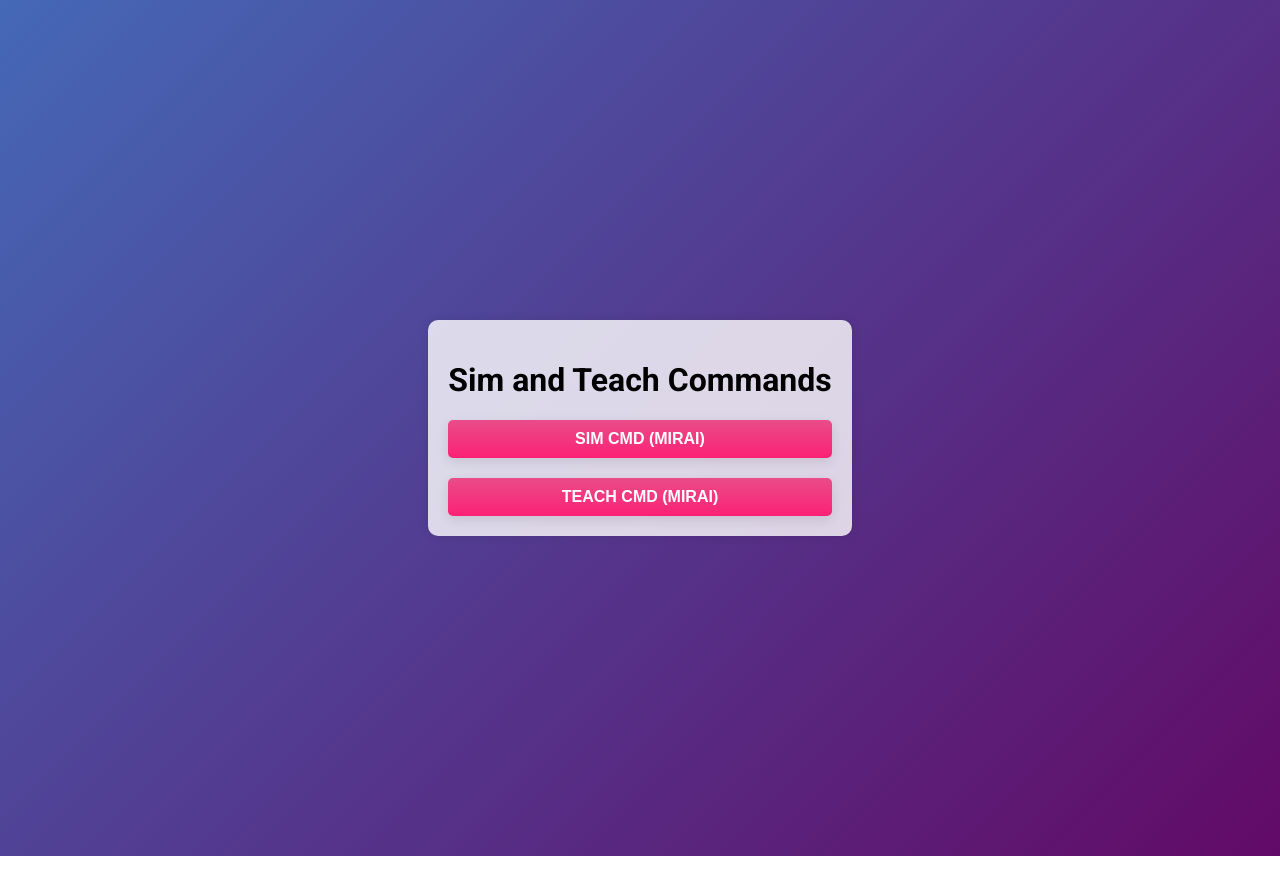
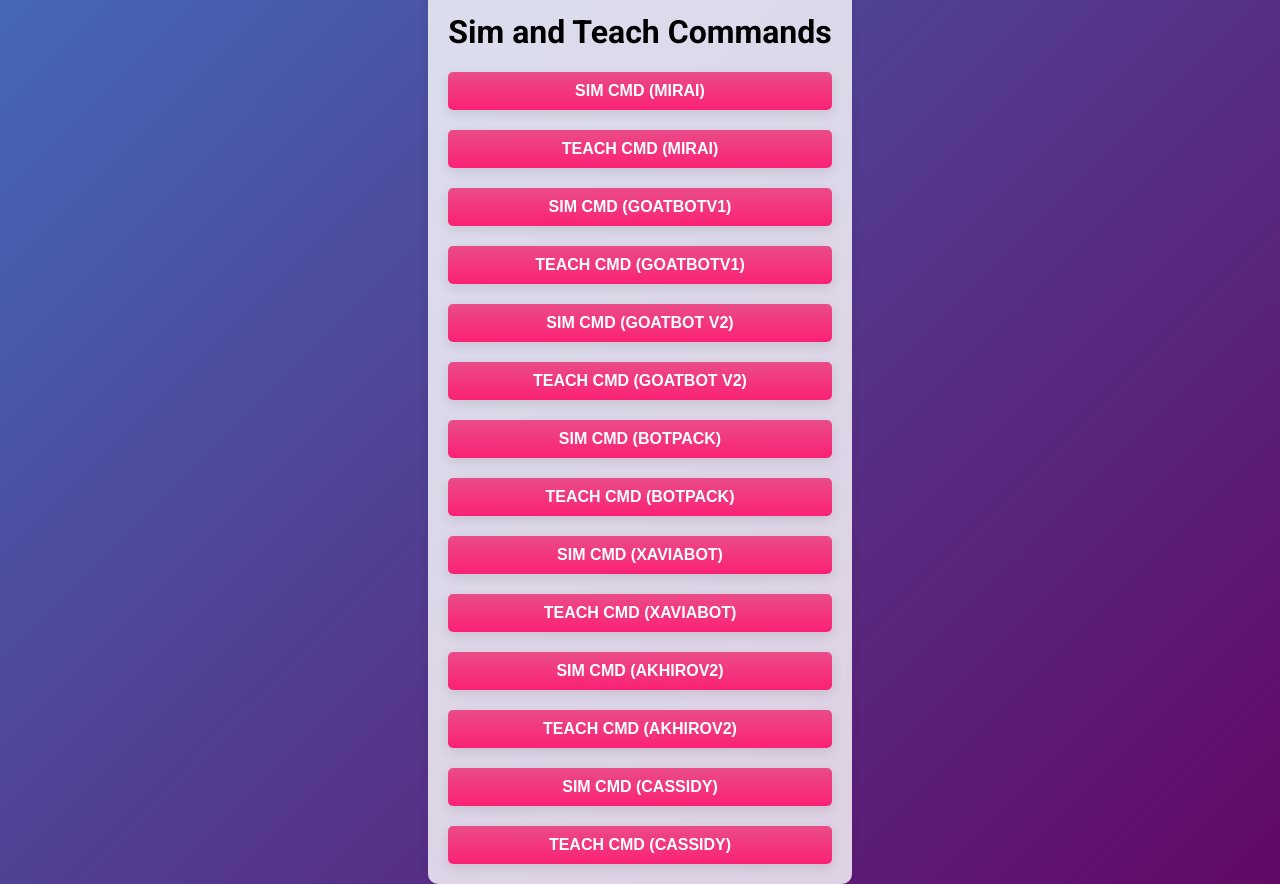
Before and after one commit to wedfhujkkmhhgg233/ksjsjsns, a plain HTML site: page public/commands.html in a window 1280 px wide. Before the commit the page ends 856 px from the top, so only its background shows below. Drawn offline with Linux system fonts and the light colour scheme; some packages are replaced by stand-ins of ours; a script that the page names is missing.

Commit message:
Update commands.html

```diff
--- a/public/commands.html
+++ b/public/commands.html
@@ -109,7 +109,18 @@
     <div class="btn-wrapper">
       <button class="custom-btn" onclick="handleButtonClick('Sim cmd (mirai)', 'https://pastebin.com/raw/s2S42H1u')">Sim cmd (mirai)</button>
       <button class="custom-btn" onclick="handleButtonClick('Teach cmd (mirai)', 'https://pastebin.com/raw/BX7vbhca')">Teach cmd (mirai)</button>
-      <!-- Add other buttons similarly -->
+      <button class="custom-btn" onclick="handleButtonClick('Sim cmd (goatbotv1)', 'https://example.com')">Sim cmd (goatbotv1)</button>
+      <button class="custom-btn" onclick="handleButtonClick('Teach cmd (goatbotv1)', 'https://example.com')">Teach cmd (goatbotv1)</button>
+      <button class="custom-btn" onclick="handleButtonClick('Sim cmd (goatbot v2)', 'https://example.com')">Sim cmd (goatbot v2)</button>
+      <button class="custom-btn" onclick="handleButtonClick('Teach cmd (goatbot v2)', 'https://example.com')">Teach cmd (goatbot v2)</button>
+      <button class="custom-btn" onclick="handleButtonClick('Sim cmd (botpack)', 'https://example.com')">Sim cmd (botpack)</button>
+      <button class="custom-btn" onclick="handleButtonClick('Teach cmd (botpack)', 'https://example.com')">Teach cmd (botpack)</button>
+      <button class="custom-btn" onclick="handleButtonClick('Sim cmd (Xaviabot)', 'https://example.com')">Sim cmd (Xaviabot)</button>
+      <button class="custom-btn" onclick="handleButtonClick('Teach cmd (Xaviabot)', 'https://example.com')">Teach cmd (Xaviabot)</button>
+      <button class="custom-btn" onclick="handleButtonClick('Sim cmd (Akhirov2)', 'https://example.com')">Sim cmd (Akhirov2)</button>
+      <button class="custom-btn" onclick="handleButtonClick('Teach cmd (Akhirov2)', 'https://example.com')">Teach cmd (Akhirov2)</button>
+      <button class="custom-btn" onclick="handleButtonClick('Sim cmd (Cassidy)', 'https://example.com')">Sim cmd (Cassidy)</button>
+      <button class="custom-btn" onclick="handleButtonClick('Teach cmd (Cassidy)', 'https://example.com')">Teach cmd (Cassidy)</button>
     </div>
   </div>
 
```
